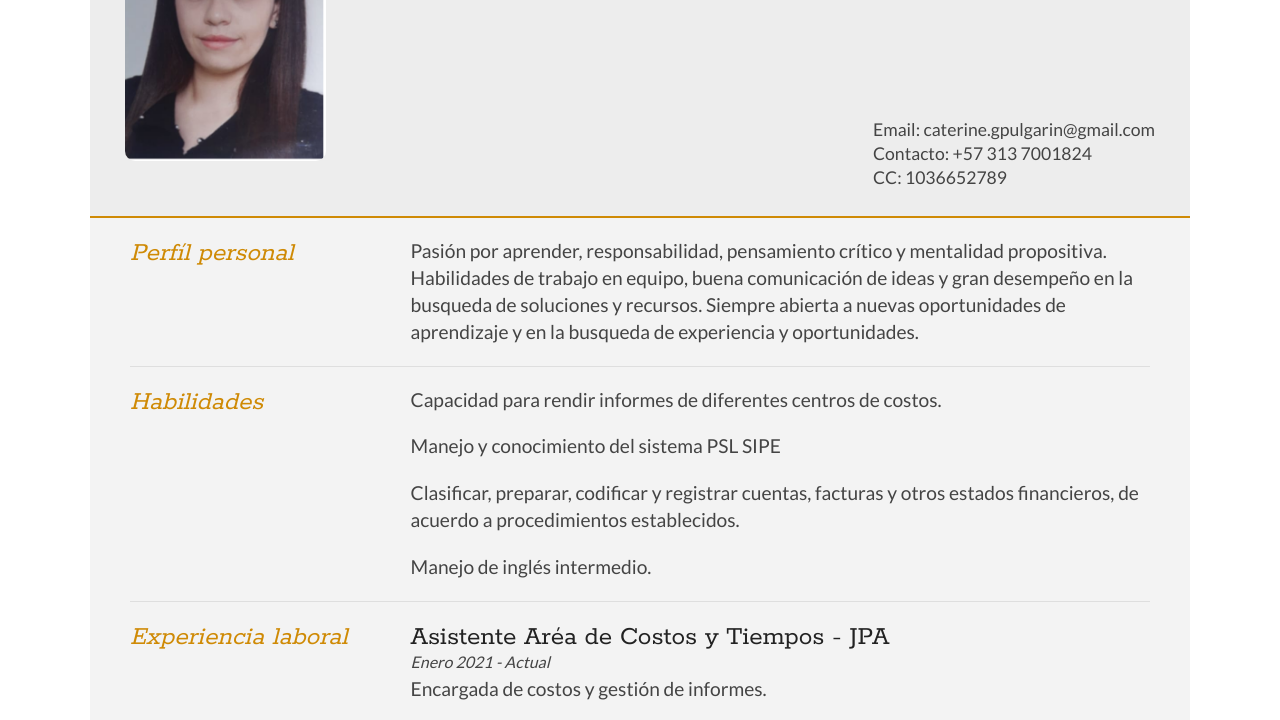
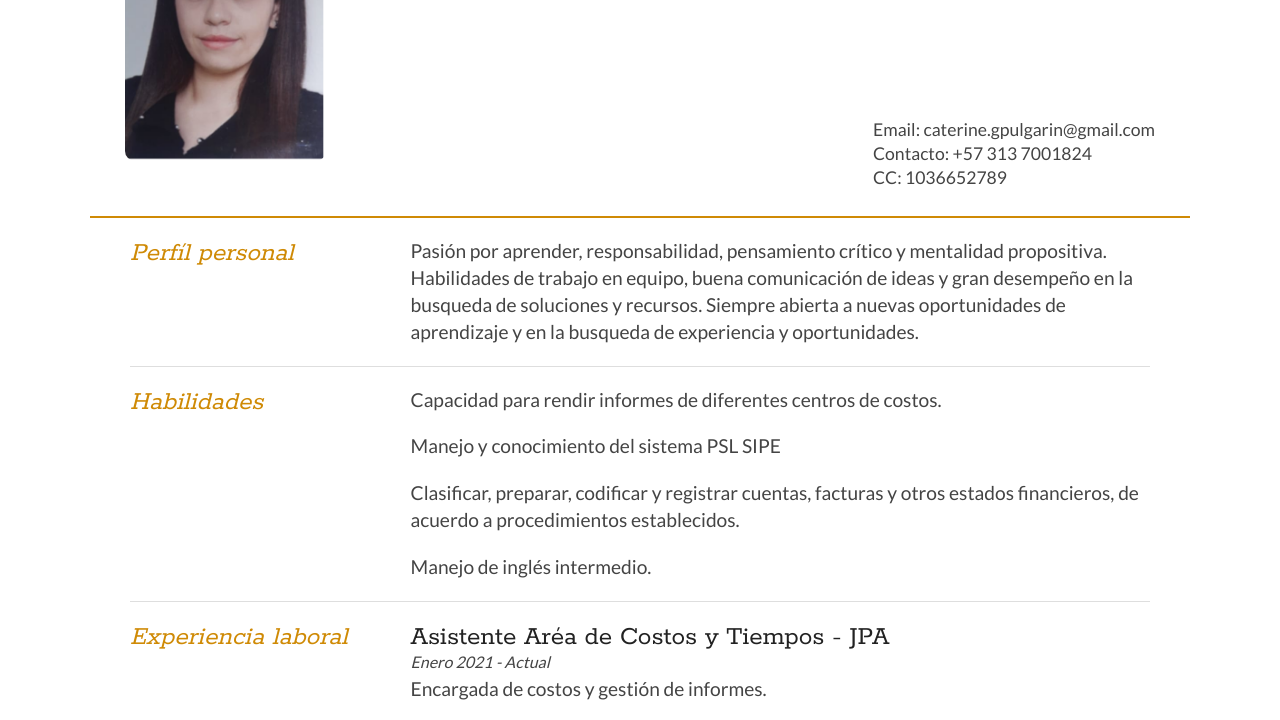
Before and after one commit to caterinegpulgarin/caterinegpulgarin.github.io, a plain HTML site: page index.html in a window 1280 px wide. Shown: the part 136-856 px from the top of the page. Drawn offline with Linux system fonts and the light colour scheme.

Commit message:
Actualizado

```diff
--- a/style1.css
+++ b/style1.css
@@ -25,14 +25,12 @@ p {
 #cv {
 	width: 95%;
 	max-width: 1100px;
-	background: #f3f3f3;
 	margin: 10px auto;
 }
 
 .mainDetails {
 	padding: 25px 35px;
 	border-bottom: 2px solid #cf8a05;
-	background: #ededed;
 }
 
 #name h1 {
```
